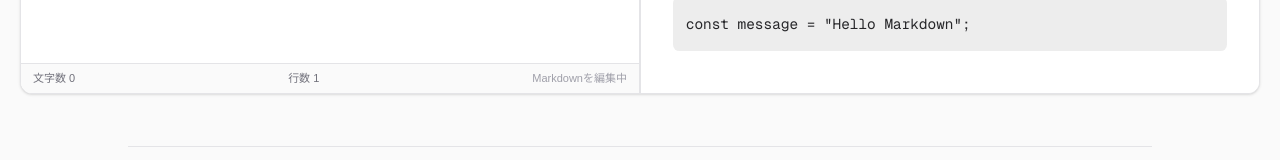
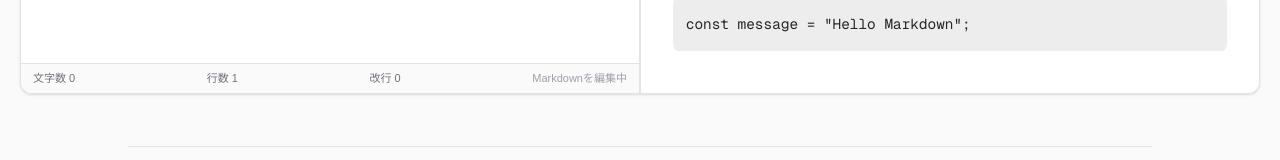
Before and after one commit to Chizmo-byte/markdown-easy-editor, a Next.js app: page /editor in a window 1280 px wide. Shown: the part 767-927 px from the top of the page. Built offline with nearby package versions, Linux system fonts and the light colour scheme.

Commit message:
fix: exclude line breaks from character count

```diff
--- a/src/features/editor/components/EditorStats.tsx
+++ b/src/features/editor/components/EditorStats.tsx
@@ -6,13 +6,18 @@ function countLines(value: string): number {
   return value.length === 0 ? 1 : value.split(/\r\n|\r|\n/).length;
 }
 
+function countLineBreaks(value: string): number {
+  return (value.match(/\r\n|\r|\n/g) ?? []).length;
+}
+
 function countCharacters(value: string): number {
-  return Array.from(value).length;
+  return Array.from(value.replace(/\r\n|\r|\n/g, "")).length;
 }
 
 export function EditorStats({ value }: EditorStatsProps) {
   const characterCount = countCharacters(value);
   const lineCount = countLines(value);
+  const lineBreakCount = countLineBreaks(value);
 
   return (
     <div
@@ -21,6 +26,7 @@ export function EditorStats({ value }: EditorStatsProps) {
     >
       <span>文字数 {characterCount}</span>
       <span>行数 {lineCount}</span>
+      <span>改行 {lineBreakCount}</span>
       <span className="text-zinc-400">Markdownを編集中</span>
     </div>
   );
```
